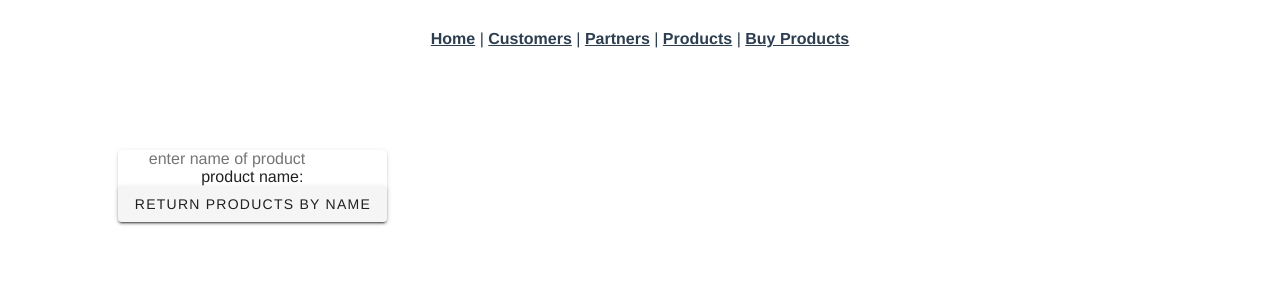
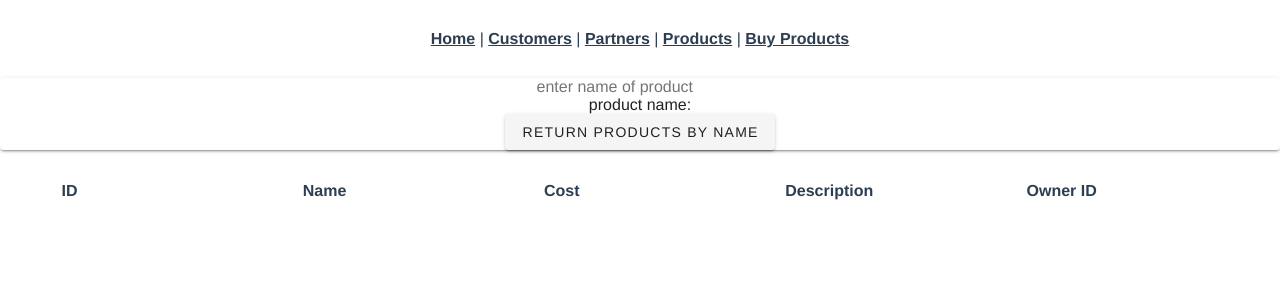
Before and after one commit to paulinusia/instantRamen_client, a Vue app: page /search/product in a window 1280 px wide. Shown: the top 300 px of the page. Built offline with nearby package versions, Linux system fonts and the light colour scheme; the HTML template or start-up script is replaced by a standard one.

Commit message:
search product by name functional
Signed-off-by: Linette V Maliakal <lmaliakal21@gmail.com>

```diff
--- a/src/components/search/Product.vue
+++ b/src/components/search/Product.vue
@@ -1,12 +1,6 @@
 <template>
 <div class="product">
 
-
-<Nav />
-<v-container>
-    <v-row
-    justify="space-around"
-  class="row">
       <v-card>
         <v-flex>
           <input v-model="productName" placeholder="enter name of product">
@@ -19,7 +13,7 @@
           <v-btn @click="getProductByName"> Return Products by Name </v-btn>
         </v-flex>
       </v-card>
-    </v-row>
+    <br />
 <!--<div class="getproductsbypartner" v-if="partnerProducts">
 <strong>All Customers:</strong>
   <ul v-for="product in partnerProducts" :key="product.id">
@@ -31,33 +25,35 @@
     <br /> Partner ID :{{product.partnerId}} <br />
   </ul>
 </div> -->
-
-      <br />
-          <div v-if="productNames">
-             <h1> Product by Name: </h1>
-            Product ID: {{productNames.id}}
-            <br />
-            Name: {{productNames.productName}}
-            <br />
-            Cost: {{productNames.cost}}
-            <br />
-            Description: {{productNames.productDescription}}
-            <br />
-            Partner ID: {{productNames.partnerId}}
-
-          </div>
-<v-form>
-
-</v-form>
-
-</v-container>
+    <div class="container">
+      <table id="productTable">
+        <tr>
+          <th>ID</th>
+          <th>Name</th>
+          <th>Cost</th>
+          <th>Description</th>
+          <th>Owner ID</th>
+        </tr>
+        <router-link
+          class="routerLink"
+          v-for="product in products"
+          :key="product.id"
+          :to="{ name: 'product', params: { productID: product.id } }"
+        >
+          <tr class="productRow">
+            <td>{{product.id}}</td>
+            <td>{{product.productName}}</td>
+            <td>{{product.cost}}</td>
+            <td>{{product.productDescription}}</td>
+            <td>{{product.partnerId}}</td>
+          </tr>
+        </router-link>
+      </table>
+    </div>
     </div>
 </template>
 
-
-
 <script>
-
 const axios = require('axios');
 import Nav from '@/components/search/Nav.vue'
 export default {
@@ -75,7 +71,7 @@ export default {
     };
   },
   components:{
-    Nav
+    // Nav
   },
   methods: {
     getProducts() {
@@ -94,8 +90,10 @@ export default {
     },
     getProductByName(productName){
      axios.get('http://localhost:8081/productservice/products/'+ this.productName)
-              .then(response => {this.productNames = response.data.Product[0]
-              console.log(response.data.Product[0])});
+              .then(response => {
+                this.products = response.data.Product;
+                console.log(response.data.Product);
+              });
     },
   },
 }
@@ -109,4 +107,33 @@ export default {
   margin-left: 5%;
   text-align: center;
 }
+tr {
+  display: flex;
+  justify-content: space-between;
+}
+th {
+  width: 15vw;
+  text-align: left;
+}
+td {
+  width: 15vw;
+  text-align: left;
+}
+.container {
+  display: flex;
+  margin-left: auto;
+  margin-right: auto;
+  justify-content: center;
+}
+
+#productTable {
+  width: 95vw;
+}
+.routerLink {
+  color: black;
+  text-decoration: none;
+}
+.productRow:hover {
+  background-color: #999;
+}
 </style>
```
